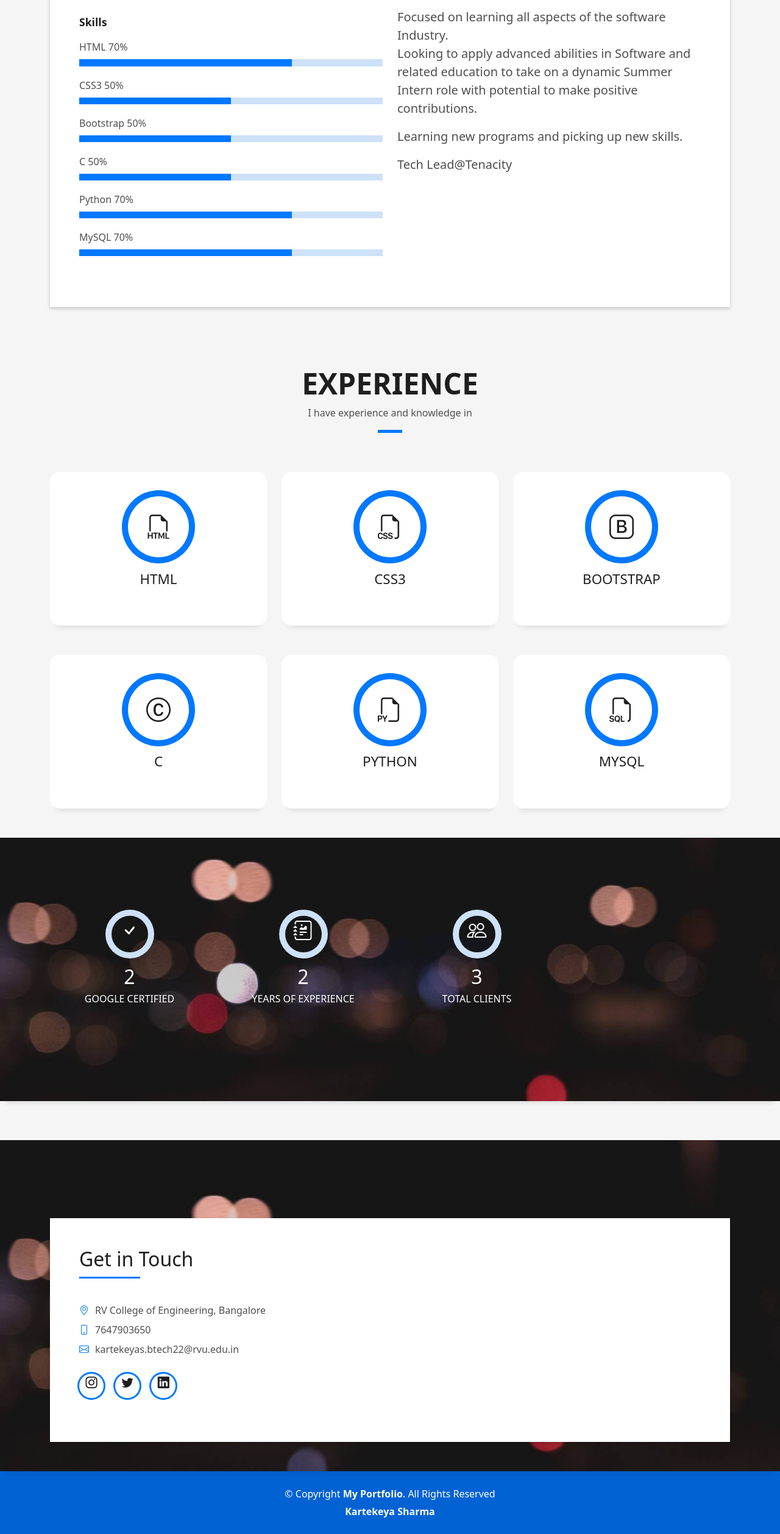
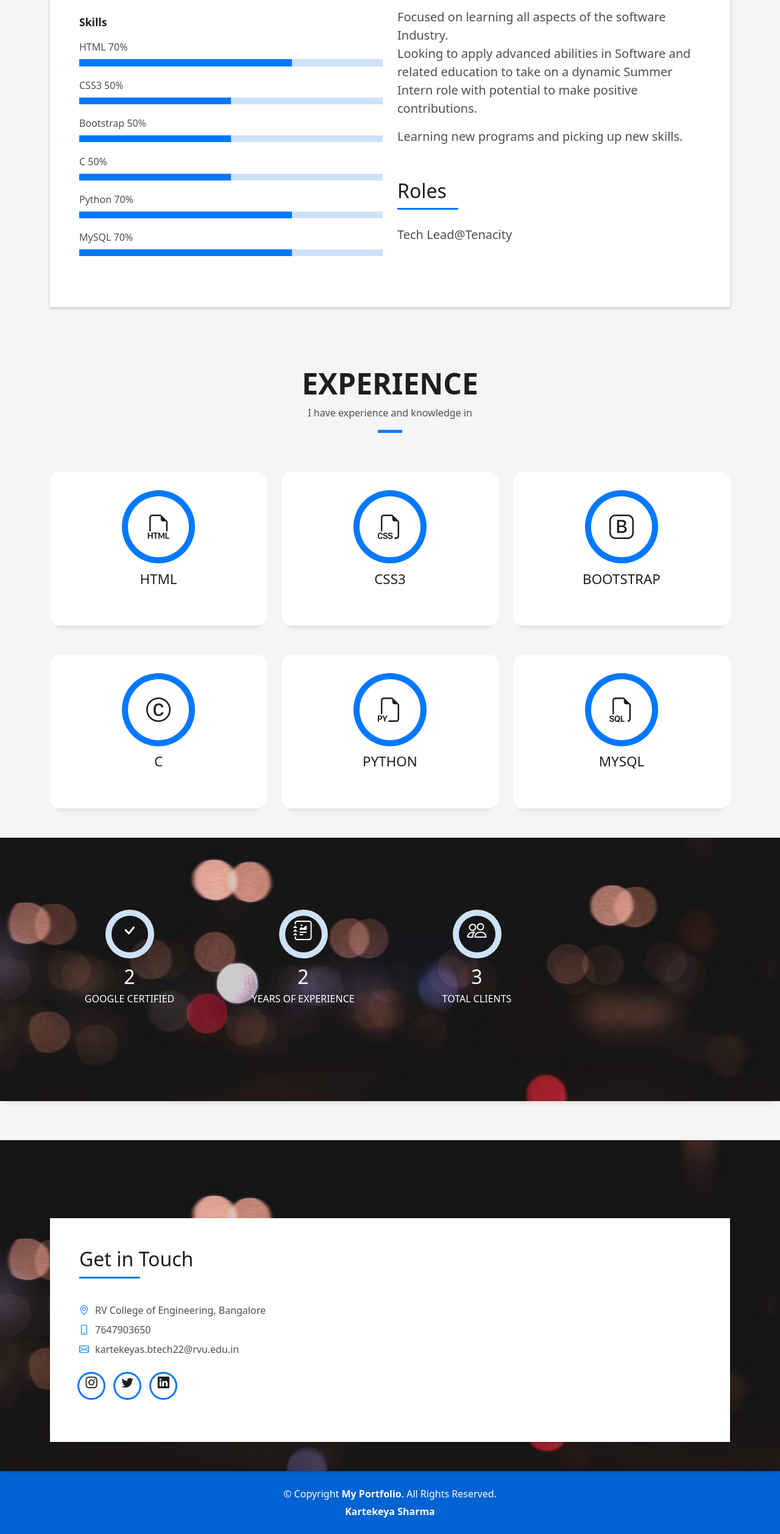
Before and after one commit to Kartekeya-Sharma/portfolio.github.io, a plain HTML site: page index.html in a window 1280 px wide. Shown: the part 1137-3653 px from the top of the page at 61% size. Drawn offline with Linux system fonts and the light colour scheme.

Commit message:
Update index.html

```diff
--- a/index.html
+++ b/index.html
@@ -144,8 +144,11 @@
                     <p class="lead">
                       Learning new programs and picking up new skills.
                     </p>
+                    <h5 class="title-left">
+                      <br>Roles
+                    </h5>
                     <p class="lead">
-                      Tech Lead@Tenacity
+                      <br>Tech Lead@Tenacity
                     </p>
                   </div>
                 </div>
@@ -367,7 +370,7 @@
       <div class="row">
         <div class="col-sm-12">
           <div class="copyright-box">
-            <p class="copyright">&copy; Copyright <strong>My Portfolio</strong>. All Rights Reserved</p>
+            <p class="copyright">&copy; Copyright <strong>My Portfolio</strong>. All Rights Reserved.</p>
             <div class="credits">
               <!--
               All the links in the footer should remain intact.
```
